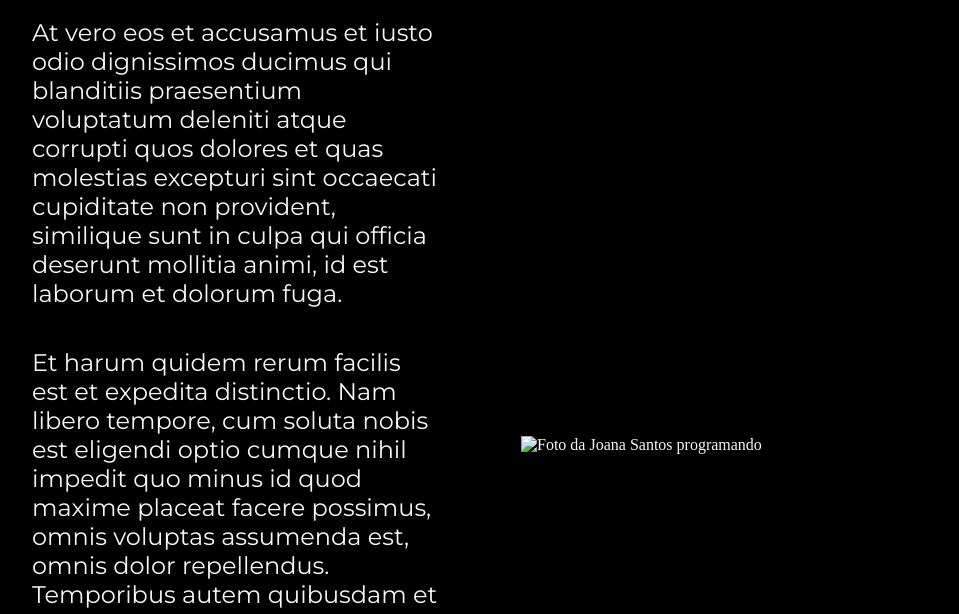
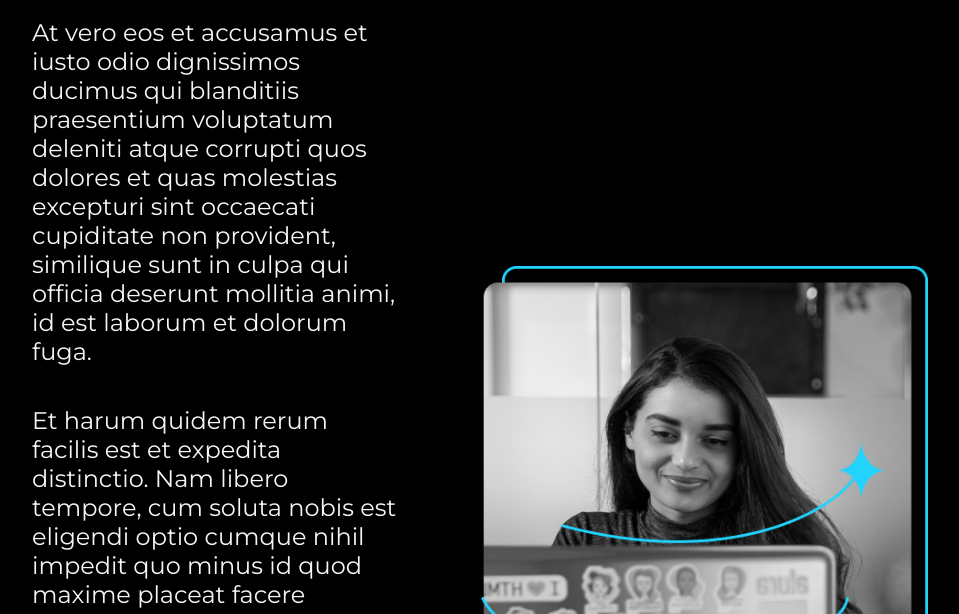
Before and after one commit to tigestone/portifolio_alura, a plain HTML site: page about.html in a window 1280 px wide. Shown: the part 186-800 px from the top of the page, without its empty margins (160-1119 px from the left). Drawn offline with nearby package versions, Linux system fonts and the light colour scheme; the site is published under a folder, as on GitHub Pages, so addresses that start at the root find nothing.

Commit message:
Add files via upload

```diff
--- a/about.html
+++ b/about.html
@@ -33,7 +33,7 @@
                 perferendis doloribus asperiores ipsum delis forum birol parela maxime infena. Excepteur sint occaecat
                 cupidatat non.</p>
         </section>
-        <img class="apresentacao__imagem" src="/assets/imagem.png" alt="Foto da Joana Santos programando">
+        <img class="apresentacao__imagem" src="./assets/imagem.png" alt="Foto da Joana Santos programando">
     </main>
 
     <footer class="rodape">
```
Also changed, not shown: index.html (+1 -1 lines).
